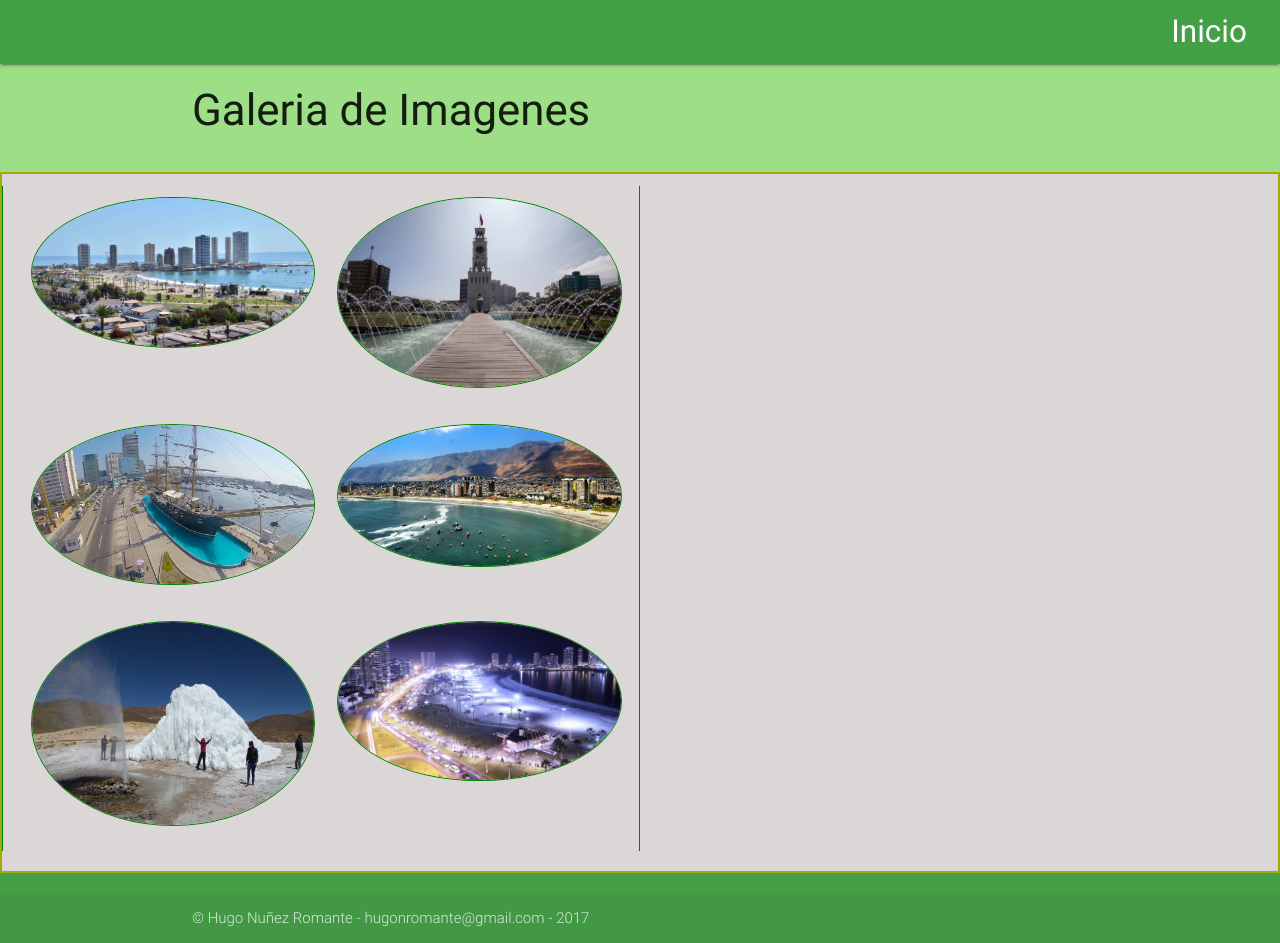
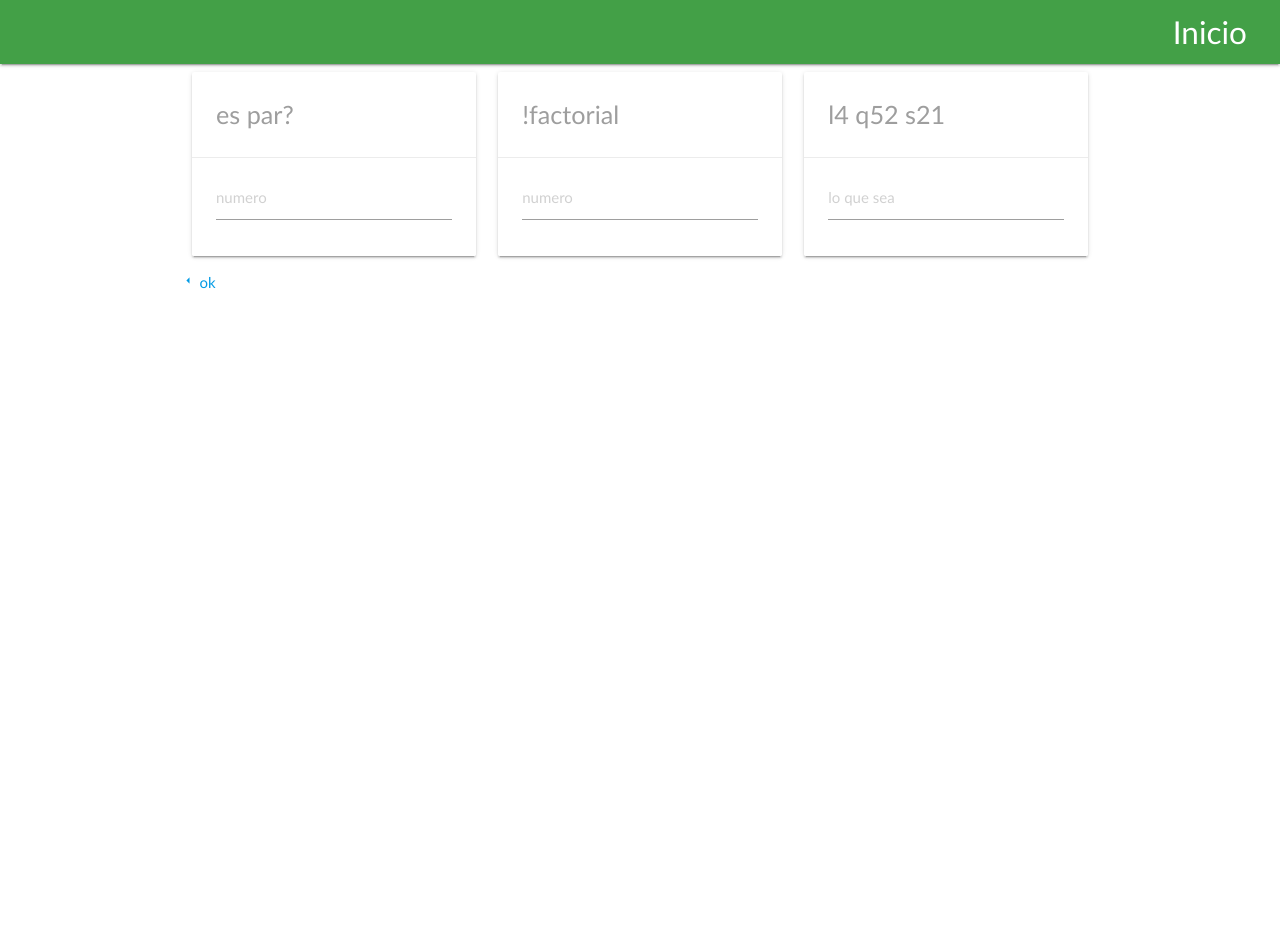
Before and after one commit to hnromante/hnrtoolkit, a Django app: page /pweb-jquery4/ in a window 1280 px wide. After the commit the page ends 289 px from the top, so only its background shows below. Run offline with Django 3.2, Linux system fonts and the light colour scheme; some libraries are stand-ins or nearby versions.

Commit message:
Ejemplo 4 desde 0. Corregido detalles de ejercicios

```diff
--- a/blog/static/blog/css/pweb_jquery4.css
+++ b/blog/static/blog/css/pweb_jquery4.css
@@ -1,36 +1,4 @@
-#main {
-    background-color: #dbd7d7;
-    border: 2px solid #A4A90B;
-
+body {
+    font-family: 'Gill Sans', 'Gill Sans MT', Calibri, 'Trebuchet MS', sans-serif;
+    text-decoration-color:grey;
 }
-body {
-    background-color: #9DDE86;
-}
-
-.fotito {
-    width: 300px;
-    height: 200px;
-    border: 1px solid green;
-    margin: 5px;
-}
-
-.fila   {
-    padding-top: 1%;
-}
-
-.sec1 {
-    width: 65%;
-    border-left: 1px solid green;
-    border-right: 1px solid green;
-
-
-}
-
-.sec2 {
-    width: 35%;
-}
-
-#fotoAmpliada {
-    width: 500px;
-    height: 300px;
-}
--- a/blog/static/blog/js/pweb_jquery3.js
+++ b/blog/static/blog/js/pweb_jquery3.js
@@ -21,10 +21,10 @@
     $("#op2").mouseover(function(){
         if(!""){
             $("#op2").addClass(" green");
-            $("#evalua").html("!'' evalua VERDADERO");
+            $("#evalua").html("!'' '' evalua VERDADERO");
         }else{
             $("#op2").addClass(" red");
-            $("#evalua").html("!'' evalua FALSO");
+            $("#evalua").html("!'' '' evalua FALSO");
         };
 
     });
--- a/blog/static/blog/js/pweb_jquery4.js
+++ b/blog/static/blog/js/pweb_jquery4.js
@@ -1,92 +1,102 @@
 //Archivo Javascript galeria de imagenes
 
 $(document).ready(function(e){
+    var tf_num = $("#tf_num");
+    var tf_fact = $("#tf_fact");
+    var tf_alpha = $("#tf_alpha");
+    var carta1 = $("#carta1");
+    var carta2 = $("#carta2");
+    var carta3 = $("#carta3");
+    var display1 = $("#display1");
+    var display2 = $("#display2");
+    var display3 = $("#display3");
 
-    $(".fotito").mouseover (function(e){
-        var tit =  $(this).attr("title");
-        $("#cargar_titulo").text(tit);
-        var url = $(this).attr("src");
 
-        var foto = "<img src='"+url+"' alt='' id='fotoAmpliada'>";
-        $("#cargar_imagen").html(foto);
-    });
-    //Recuperamos la informacion del primer formulario
-    $("#btn_agregar").click(function(e) {
-        var rut = $("#tf_rut").val();
-        var nom = $("#tf_nombre").val();
-        var ape = $("#tf_apellido").val();
-        var email = $("#tf_email").val();
-        var carrera = $("#tf_carrera").val();
-        var promedio = $("#tf_promedio").val();
-        console.log(email);
-        //Validacion de campos
-        if(rut.length == 0){
-            alert('Digite el Rut!');
-            $("#tf_rut").focus();
-            return;
+    function esPar(num){
+        var correcto = false;
+        if(num % 2 == 0){
+            correcto = true;
+            return correcto;
+        }else
+        return correcto;
+    }
+    //console.log(esPar(3));
+
+    function factorial(num){
+        var aux = 1;
+        if(num < 0 ){
+            alert("El numero deber ser mayor que 0!");
+
+        }else{
+            for (var i = 1; i <= num ; i++){
+                aux = aux*i;
+            }
+            return aux;
+        }
+    }
+    //console.log(factorial(5));
+
+    function alpha(str){
+        var str_arr = str.split('');
+        for (var i = 0; i < str_arr.length; i++){
+            if(str_arr[i] == 'a' || str_arr[i] == 'A'){
+                str_arr[i] = '1';
+            }else if(str_arr[i] == 'e' || str_arr[i] == 'E'){
+                str_arr[i] = '2';
+            }
+            else if(str_arr[i] == 'i'|| str_arr[i] == 'I'){
+                str_arr[i] = '3';
+            }
+            else if(str_arr[i] == 'o' || str_arr[i] == 'O'){
+                str_arr[i] = '4';
+            }
+            else if(str_arr[i] == 'u' || str_arr[i] == 'U'){
+                str_arr[i] = '5';
+            }
         }
 
-        if(nom.length == 0){
-            alert('Digite el Nombre!');
-            $("#tf_nombre").focus();
-            return;
+        return str_arr.join("");
+    }
+    //console.log(alpha("Hola Mundo"));
+
+    tf_num.keyup(function(){
+
+        if(esPar(Number(tf_num.val()))){
+            console.log(tf_num.val() + " ES PAR");
+            carta1.removeClass(" yellow")
+            carta1.addClass("green");
+            display1.html(tf_num.val() + " es par ");
+        }else{
+            console.log(tf_num.val() + " NO ES PAR");
+            carta1.removeClass(" green")
+            carta1.addClass("yellow");
+            display1.html(tf_num.val()+ " no es par ");
         }
 
-        if(ape.length == 0){
-            alert('Escriba el Apellido');
-            $("#tf_apellido").focus();
-            return;
+        if(tf_num.val() == ""){
+            carta1.removeClass("yellow");
+            carta1.removeClass("green");
+            carta1.addClass("white");
+            display1.html("es par?");
         }
-        if(email.length == 0){
-            alert('Escriba el Email');
-            $("#tf_email").focus();
-            return;
-        }
-
-        if(carrera.length == 0){
-            alert('Escriba el nombre de la carrera');
-            $("#tf_carrera").focus();
-            return;
-        }
-
-        //Pasar los datos al sgundo formulario
-
-        $("#tf_rut2").val(rut);
-        $("#tf_rut2").focus();
-        $("#tf_nombre2").val(nom);
-        $("#tf_rut2").focus();
-        $("#tf_apellido2").val(ape);
-        $("#tf_rut2").focus();
-        $("#tf_email2").val(email);
-        $("#tf_rut2").focus();
-        $("#tf_carrera2").val(carrera);
-        $("#tf_rut2").focus();
-        $("#tf_promedio").val(promedio +"");
-        $("#tf_rut2").focus();
 
 
     });
 
-    $("#btn_confirmar").click(function(e){
+    tf_fact.keyup(function(){
+        display2.html(factorial(tf_fact.val()));
 
-        var rut = $("#tf_rut2").val();
-        var nom = $("#tf_nombre2").val();
-        var ape = $("#tf_apellido2").val();
-        var email = $("#tf_email2").val();
-        var carr = $("#tf_carrera2").val();
-        var pro = $("#tf_promedio").val();
-
-
-
-        $("#tf_rut2").val("");
-        $("#tf_nombre2").val("");
-        $("#tf_apellido2").val("");
-        $("#tf_email2").val("");
-        $("#tf_carrera2").val("");
-        $("#tf_promedio").val("");
+        if(tf_fact.val() == ""){
+            display2.html("!factorial")
+        }
 
     });
 
+    tf_alpha.keyup(function(){
+        display3.html(alpha(tf_alpha.val()));
+    });
 
-
+    if(tf_alpha.val() == ""){
+        display3.html("l4 q52 s21");
+    }
 });
--- a/blog/templates/mz_test.html
+++ b/blog/templates/mz_test.html
@@ -118,6 +118,7 @@
         </nav>
 
     </div>
+    <div class="row"><div class="col"><a href="{% url 'home_blog' %}"><i class="material-icons tiny">arrow_back</i>OK</a></div></div>
     {% include 'snipets/footer.html' %}
     {{ block.super }}
 
--- a/blog/templates/pweb_jquery.html
+++ b/blog/templates/pweb_jquery.html
@@ -19,10 +19,10 @@
                 <span class="card-title"></span>
         </div>
         <div class="card-content">
-                <p id="parrafo" class="flow-text">La señora fortuna favorece a quien lo intenta, </p>
+                <p id="parrafo" class="flow-text"> </p>
         </div>
         <div class="card-action">
-                <a href="{% url 'home_blog' %}">ok</a>
+                <a href="{% url 'home_blog' %}"><i class="material-icons tiny">arrow_left</i> ok</a>
         </div>
 </div>
       </div>
--- a/blog/templates/pweb_jquery4.html
+++ b/blog/templates/pweb_jquery4.html
@@ -10,59 +10,42 @@
 {% block body %}
 {% include "snipets/navbar.html" %}
 
-<header>
+
 <div class="container">
   <div class="row">
-    <div class="col s12 m4 l6">
-        <h3 class="text-fluid">Galeria de Imagenes</h3>
+    <div class="col s12 m4 l4">
+        <div  id="carta1" class="card darken-1">
+            <div class="card-content grey-text">
+                <p id="display1" class="flow-text">es par?</p>
+            </div>
+            <div class="card-action">
+                    <input maxlength="22" type="text" name="tf_num" id="tf_num" placeholder="numero">
             </div>
         </div>
     </div>
-</header>
-
-<div id="main">
-
-
-        <div class="row fila">
-            <div class="col s12 m6 l6 sec1">
-                <div class="row fila">
-                    <div class="col s12 m12 l6">
-                        <img src="{% static 'blog/img/pweb_jquery4/foto1.jpg' %}" title="Cavancha, Norte-Sur" alt="" class="responsive-img circle fotito"/>
+    <div class="col s12 m4 l4">
+        <div id="carta2" class="card darken-1">
+            <div class="card-content grey-text">
+                <p id="display2" class="flow-text">!factorial</p>
             </div>
-                    <div class="col s12  m12  l6">
-                        <img src="{% static 'blog/img/pweb_jquery4/foto2.jpg' %}" title="Plaza Arturo Prat" alt="" class="responsive-img circle fotito"/>
-                    </div>
-                </div>
-                <div class="row fila">
-                    <div class="col  s12  m12 l6">
-                        <img src="{% static 'blog/img/pweb_jquery4/foto3.jpg' %}" title="Puerto - Esmeralda" alt="" class="responsive-img circle fotito"/>
-                    </div>
-                    <div class="col s12 m12  l6">
-                        <img src="{% static 'blog/img/pweb_jquery4/foto4.jpg' %}" title="Cavancha, Sur-Norte" alt="" class="responsive-img circle fotito"/>
-                    </div>
-                </div>
-                <div class="row fila">
-                    <div class="col s12 m12 l6">
-                        <img src="{% static 'blog/img/pweb_jquery4/foto5.jpg' %}" title="Termas No se Q" alt="" class="responsive-img circle fotito"/>
-                    </div>
-                    <div class="col s12 m12 l6">
-                        <img src="{% static 'blog/img/pweb_jquery4/foto6.jpg' %}" title="Cavancha, Noche" alt="" class="responsive-img circle fotito"/>
+            <div class="card-action">
+                <input maxlength="22" type="text" name="tf_fact" id="tf_fact" placeholder="numero">
             </div>
         </div>
     </div>
-            <div class="col s12 m8 l6 sec2">
-                <h4 id="cargar_titulo"></h4>
-                <div id="cargar_imagen"></div>
+    <div class="col s12 m4 l4">
+        <div id="carta13" class="card darken-1">
+            <div class="card-content grey-text">
+                <p id="display3" class="flow-text">l4 q52 s21</p>
+            </div>
+            <div class="card-action">
+                    <input maxlength="22" type="text" name="tf_alpha" id="tf_alpha" placeholder="lo que sea">
         </div>
     </div>
-
-
     </div>
-
-
-
-
+    <a href="{% url 'home_blog' %}"><i class="material-icons tiny">arrow_left</i> ok</a>
+  </div>
+</div>
 {{ block.super }}
 
-{% include 'snipets/footer.html' %}
 {% endblock body %}
--- a/blog/templates/pweb_jquery5.html
+++ b/blog/templates/pweb_jquery5.html
@@ -4,7 +4,7 @@
 
 
 <link rel="stylesheet" href="{% static 'blog/css/pweb_jquery5.css' %}">
-<script src="{% static 'blog/js/pweb_jquery4.js' %}"> type='text/javascript'</script>
+<script src="{% static 'blog/js/pweb_jquery5.js' %}"> type='text/javascript'</script>
 {% endblock head %}
 
 {% block body %}
```
Also changed, not shown: blog/static/blog/js/pweb_jquery5.js (added, +92 -0 lines), blog/templates/home_blog.html (+36 -12 lines), blog/templates/pweb_jquery3.html (+13 -8 lines). Lines whose indentation alone changed are shown as unchanged.
